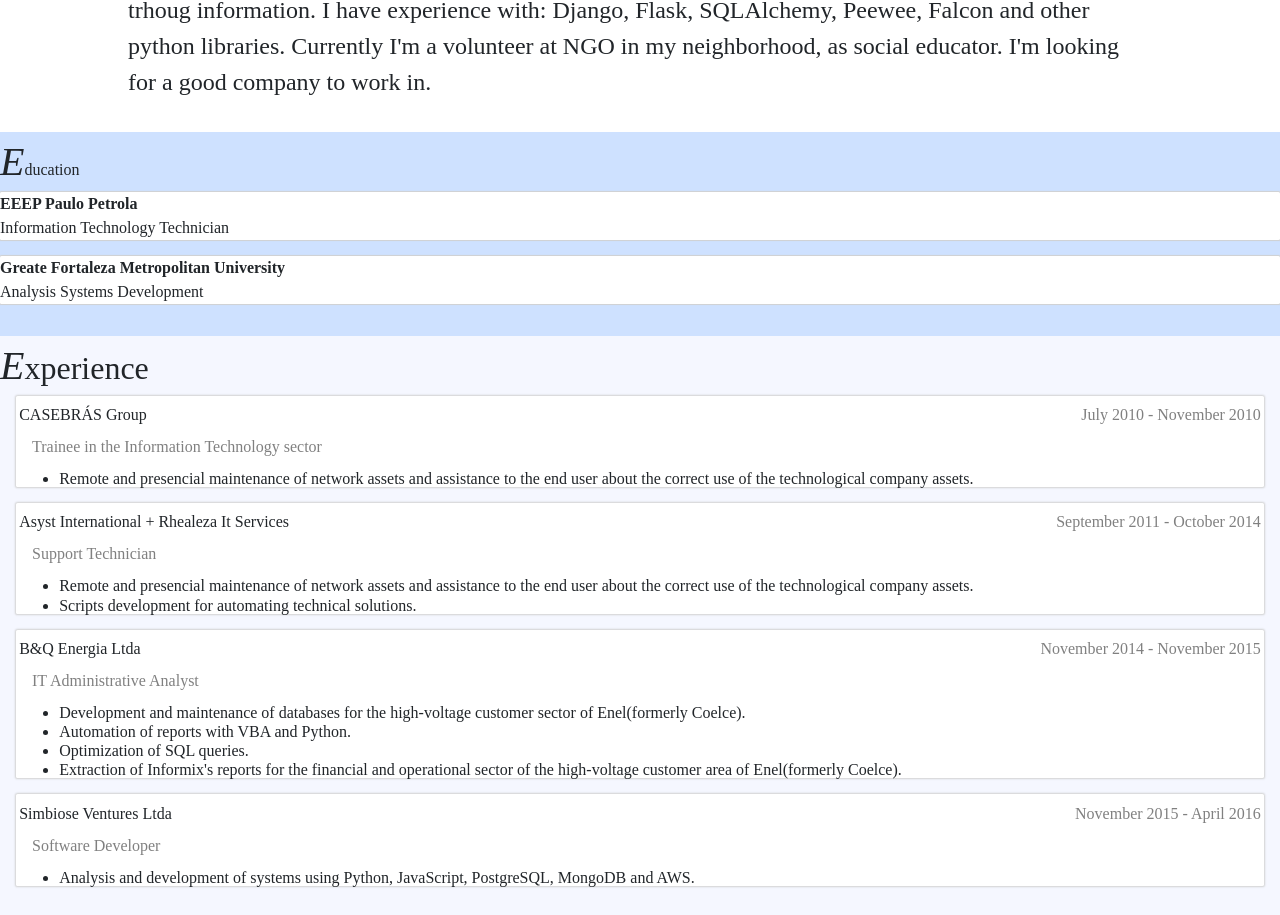
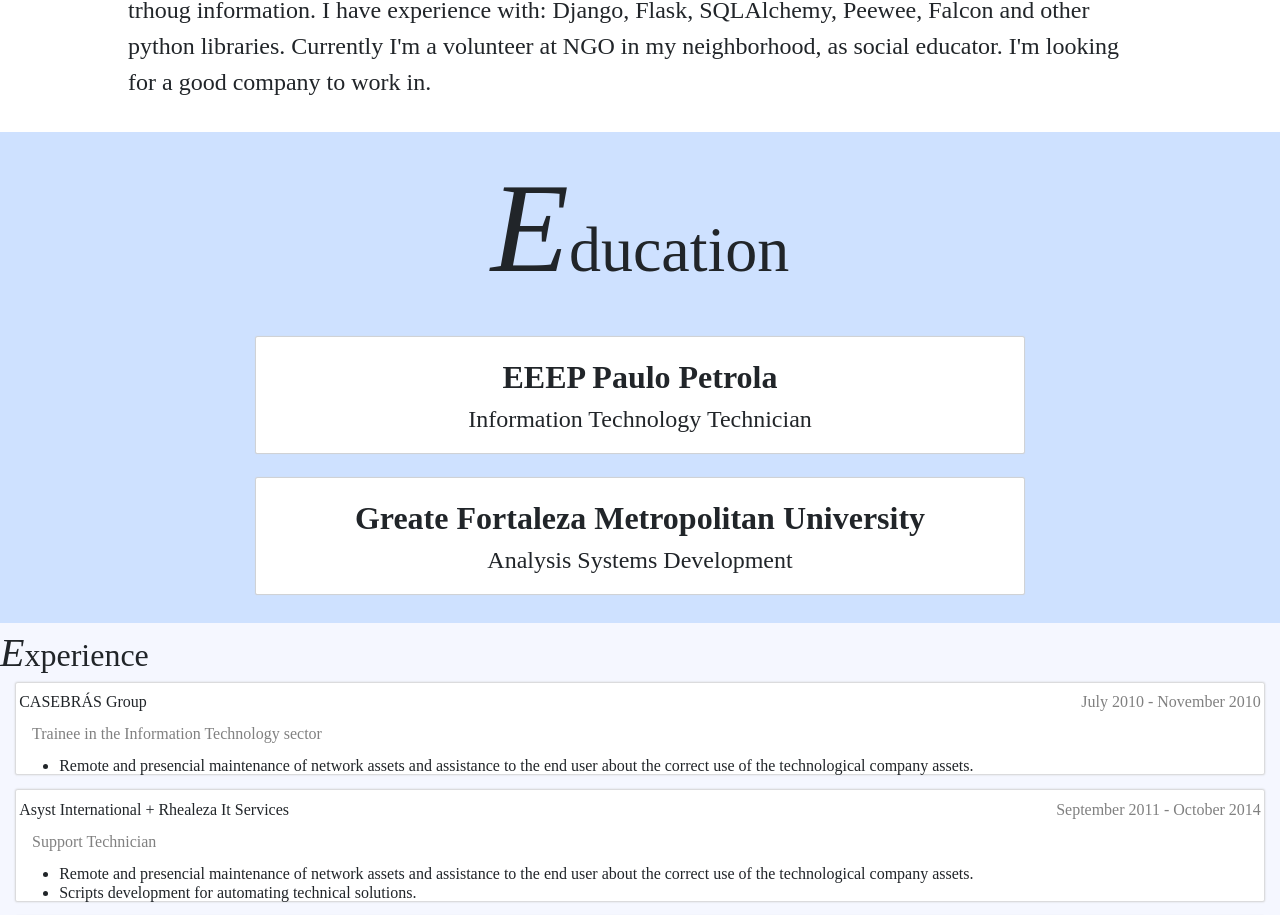
Before and after one commit to isds/myresume, a React (Create React App) app in the folder myresume/: page / in a window 1280 px wide. Shown: the part 1036-1951 px from the top of the page. Built offline with nearby package versions, Linux system fonts and the light colour scheme.

Commit message:
Fixed Education section alignment and text size.

```diff
--- a/myresume/src/components/Education/Education.css
+++ b/myresume/src/components/Education/Education.css
@@ -1,28 +1,45 @@
 .education-container {
+  display: flex;
+  flex-direction: column;
+  align-items: center;
+
   background-color: #cee1ff;
   padding-bottom: 1em;
 }
 
+.education-title {
+  display: flex;
+  justify-content: center;
+}
+
+.education-title span{
+  font-size: 4rem;
+}
+
+.education-title span::first-letter {
+  font-size: 8rem;
+  font-style: italic;
+}
+
 .education-card {
-  padding-top: 0.rem;
+  display: flex;
+  flex-direction: column;
+  justify-content: center;
+  align-items: center;
+  width: 60%;
+
   background-color: #fff;
-
+  padding-top: 1rem;
   border-radius: 0.1rem;
   border-width: 1px;
   box-shadow: 0px 0px 1px 1px #d1d1d1;
+  margin: 1%;
 }
 
-.education-card-divisor {
-  margin: 1em;
+.education-card strong {
+  font-size: 2rem;
 }
 
-.education-title {
-  font-size: 2rm;
-  display: inline-block;
-  vertical-align: bottom;
+.education-card p {
+  font-size: 1.5rem;
 }
-
-.education-title::first-letter {
-  font-size: 2.5rem;
-  font-style: italic;
-}
--- a/myresume/src/components/Education/Education.js
+++ b/myresume/src/components/Education/Education.js
@@ -7,30 +7,22 @@
   render() {
     return (
       <div id="education" className="education-container">
-        <div>
-          <span className="education-title">
+        <div className="education-title">
+          <span>
             Education
           </span>
+        </div>
 
-          <div className="job-card-divisor"></div>
-
-          <div>
         <div className="education-card">
           <strong>EEEP Paulo Petrola</strong>
           <p>Information Technology Technician</p>
         </div>
-          </div>
 
-          <div className="education-card-divisor"></div>
-
-          <div>
         <div className="education-card">
           <strong>Greate Fortaleza Metropolitan University</strong>
           <p>Analysis Systems Development</p>
         </div>
-          </div>
 
-        </div>
       </div>
     );
   }
```
Lines whose indentation alone changed are shown as unchanged.
